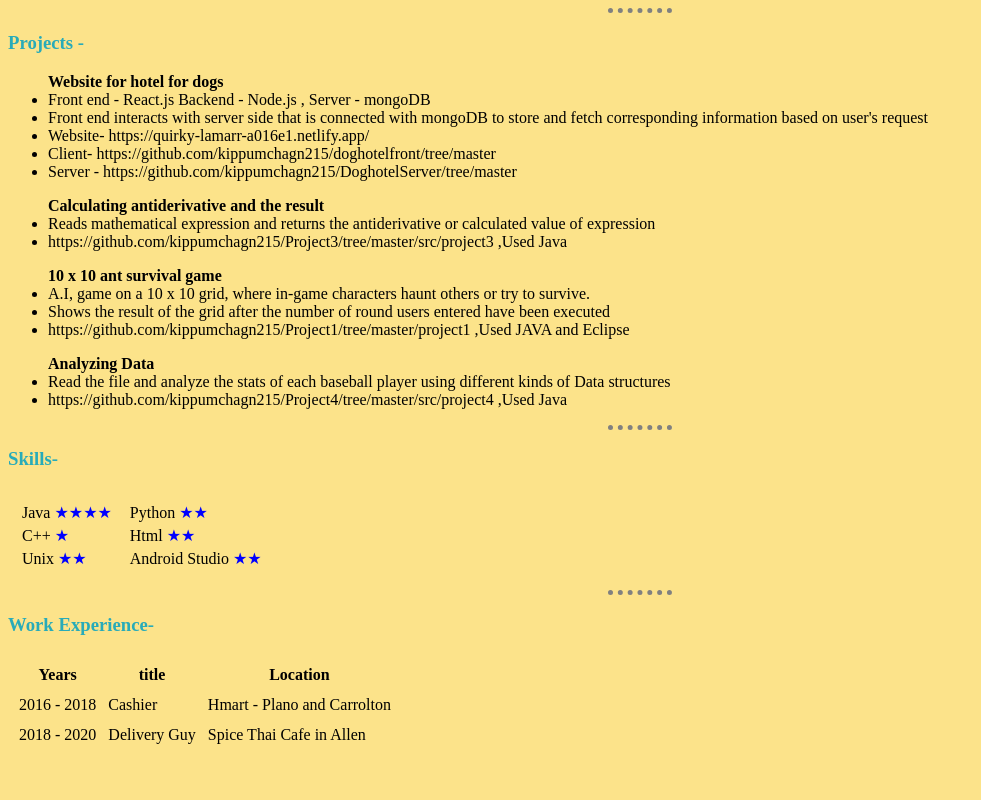
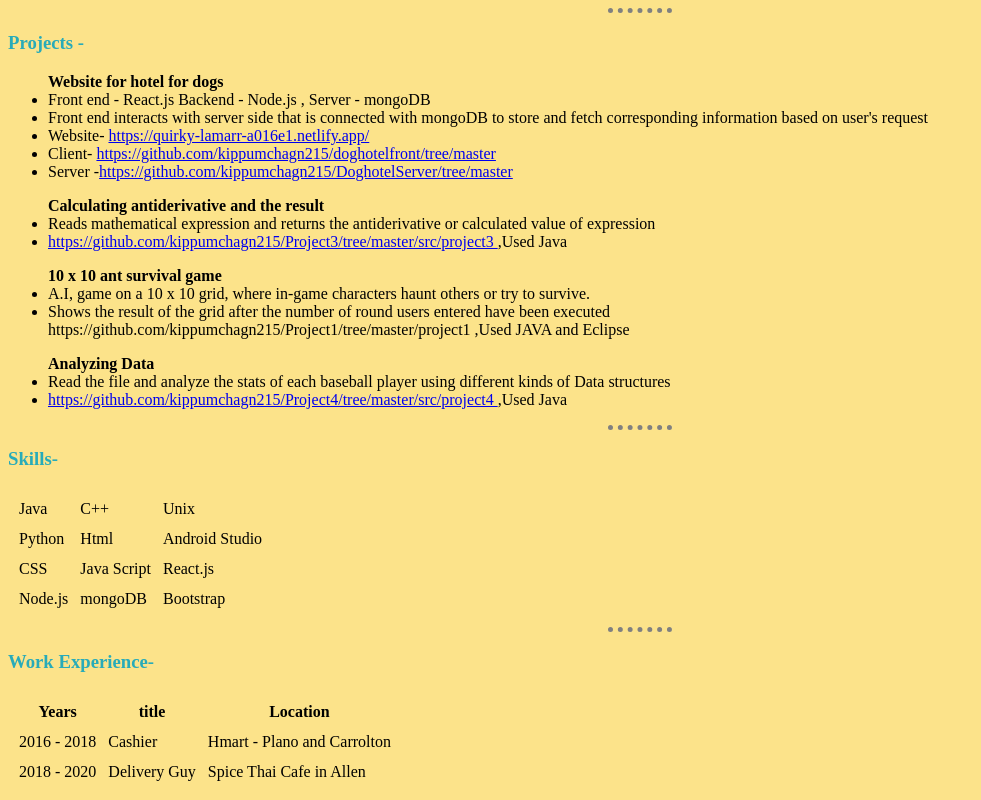
Before and after one commit to kippumchagn215/cv, a plain HTML site: page index.html in a window 1280 px wide. Shown: the part 393-1193 px from the top of the page, without its empty margins (0-981 px from the left). Before the commit the page ends 1156 px from the top, so only its background shows below. Drawn offline with Linux system fonts and the light colour scheme.

Commit message:
add href and new skill

```diff
--- a/index.html
+++ b/index.html
@@ -46,26 +46,26 @@
     <strong>Website for hotel for dogs</strong>
       <li>Front end - React.js Backend - Node.js , Server - mongoDB</li>
       <li>Front end interacts with server side that is connected with mongoDB to store and fetch corresponding information based on user's request</li>
-      <li>Website- https://quirky-lamarr-a016e1.netlify.app/</li>
-      <li>Client- https://github.com/kippumchagn215/doghotelfront/tree/master</li>
-      <li>Server - https://github.com/kippumchagn215/DoghotelServer/tree/master</li>
+      <li>Website- <a href="https://quirky-lamarr-a016e1.netlify.app/">https://quirky-lamarr-a016e1.netlify.app/</a> </li>
+      <li>Client- <a href="https://github.com/kippumchagn215/doghotelfront/tree/master">https://github.com/kippumchagn215/doghotelfront/tree/master </a> </li>
+      <li>Server -<a href="https://github.com/kippumchagn215/DoghotelServer/tree/master">https://github.com/kippumchagn215/DoghotelServer/tree/master </a> </li>
   </ul>
   <ul>
     <strong>Calculating antiderivative and the result</strong>
       <li>Reads mathematical expression and returns the antiderivative or calculated value of expression</li>
-      <li>https://github.com/kippumchagn215/Project3/tree/master/src/project3 ,Used Java</li>
+      <li><a href="https://github.com/kippumchagn215/Project3/tree/master/src/project3">https://github.com/kippumchagn215/Project3/tree/master/src/project3 </a> ,Used Java</li>
   </ul>
   <ul>
     <strong>10 x 10 ant survival game</strong>
       <li>A.I, game on a 10 x 10 grid, where in-game characters haunt others or try to survive.</li>
       <li>Shows the result of the grid after the number of round users entered have been executed</li>
-      <li>https://github.com/kippumchagn215/Project1/tree/master/project1 ,Used JAVA and Eclipse</li>
+      <li<a href="https://github.com/kippumchagn215/Project1/tree/master/project1 ">https://github.com/kippumchagn215/Project1/tree/master/project1 </a>,Used JAVA and Eclipse</li>
 
   </ul>
   <ul>
     <strong>Analyzing Data</strong>
       <li>Read the file and analyze the stats of each baseball player using different kinds of Data structures</li>
-      <li>https://github.com/kippumchagn215/Project4/tree/master/src/project4 ,Used Java</li>
+      <li><a href="https://github.com/kippumchagn215/Project4/tree/master/src/project4">https://github.com/kippumchagn215/Project4/tree/master/src/project4 </a> ,Used Java</li>
   </ul>
 
   <hr>
@@ -73,32 +73,24 @@
   <h3>Skills-</h3>
   <table cellspacing = "10">
     <tr>
-      <td>
-        <table>
-          <tr>
-            <td>Java <span style="font-size:100%;color:blue;">&starf;&starf;&starf;&starf;</span></td>
+      <td>Java</td>
+      <td>C++</td>
+      <td>Unix</td>
     </tr>
     <tr>
-            <td>C++  <span style="font-size:100%;color:blue;">&starf;</td>
+      <td>Python</td>
+      <td>Html</td>
+      <td>Android Studio</td>
     </tr>
     <tr>
-            <td>Unix <span style="font-size:100%;color:blue;">&starf;&starf;</td>
-          </tr>
-        </table>
-      </td>
-      <td>
-        <table>
-          <tr>
-            <td>Python <span style="font-size:100%;color:blue;">&starf;&starf;</span></td>
+      <td>CSS</td>
+      <td>Java Script</td>
+      <td>React.js</td>
     </tr>
     <tr>
-            <td>Html  <span style="font-size:100%;color:blue;">&starf;&starf;</td>
-          </tr>
-          <tr>
-            <td>Android Studio <span style="font-size:100%;color:blue;">&starf;&starf;</td>
-          </tr>
-        </table>
-      </td>
+      <td>Node.js</td>
+      <td>mongoDB</td>
+      <td>Bootstrap</td>
     </tr>
   </table>
 
```
Lines whose indentation alone changed are shown as unchanged.
